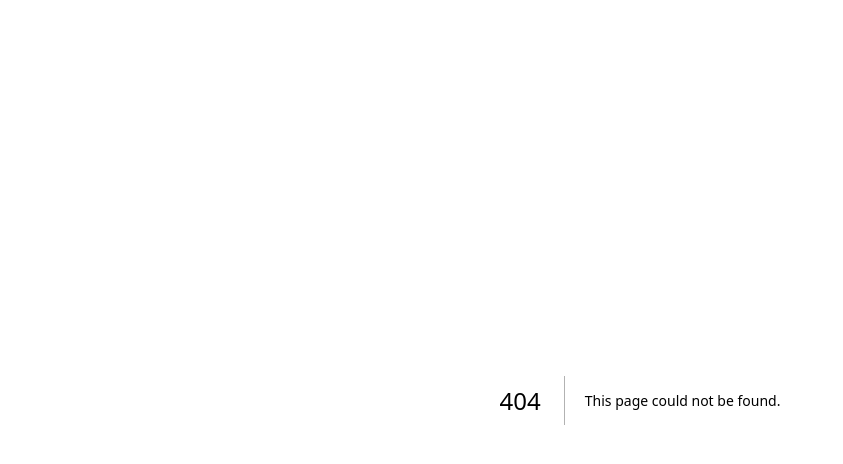
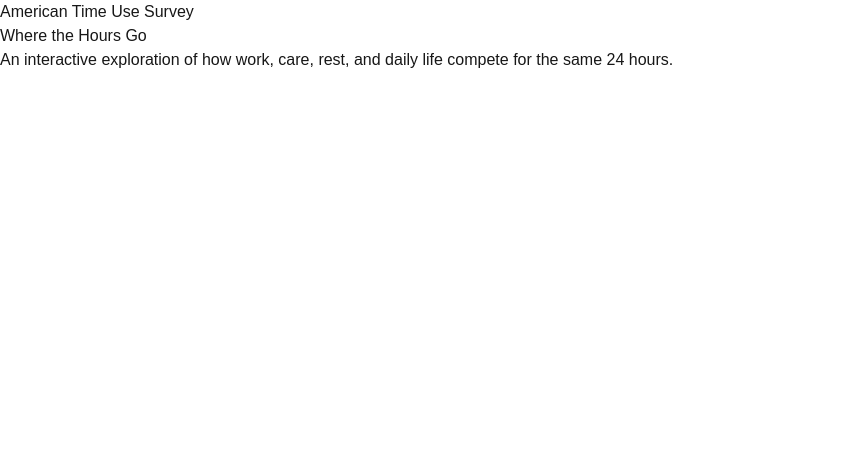
Before and after one commit to kimberlydemaio/data-visualization-lab, a Next.js app: page /where-the-hours-go in a window 1280 px wide. Before the commit this address had no page. Shown: the top 464 px of the page, without its empty margins (0-843 px from the left). Built offline with nearby package versions, Linux system fonts and the light colour scheme.

Commit message:
Create Where the Hours Go route

```diff
--- /dev/null
+++ b/src/app/where-the-hours-go/page.js
@@ -0,0 +1,14 @@
+export default function WhereTheHoursGoPage() {
+  return (
+    <main>
+      <p>American Time Use Survey</p>
+
+      <h1>Where the Hours Go</h1>
+
+      <p>
+        An interactive exploration of how work, care, rest, and daily life
+        compete for the same 24 hours.
+      </p>
+    </main>
+  );
+}
```
